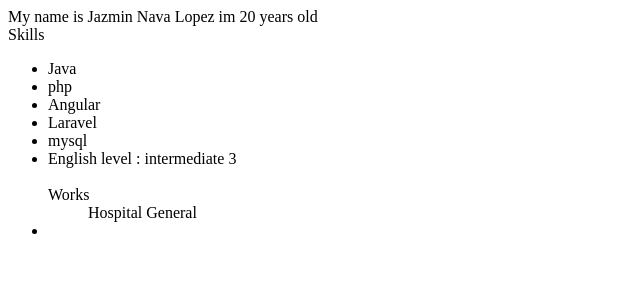
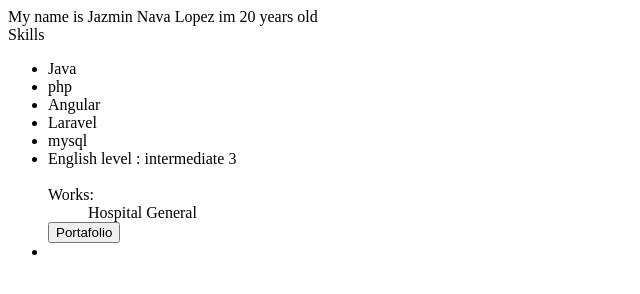
Before and after one commit to Jazminnava/test, a plain HTML site: page index.html in a window 1280 px wide. Shown: the whole page, without its empty margins (0-640 px from the left). Drawn offline with Linux system fonts and the light colour scheme.

Commit message:
Modificar archvo index.html

```diff
--- a/index.html
+++ b/index.html
@@ -8,16 +8,17 @@
 My name is  Jazmin Nava Lopez im 20 years old
 <br> Skills
 <ul>
-	<li>Java  </li>
+	<li>Java</li>
 	<li>php</li>
 	<li>Angular</li>
 	<li>Laravel</li>
 	<li>mysql</li>
 	<li>English level : intermediate 3</li>
 
-<br>Works
+<br>Works:
 <ul>Hospital General</ul>
 
+	<button>Portafolio</button>
 	<li></li>
 </body>
 </html>
```
